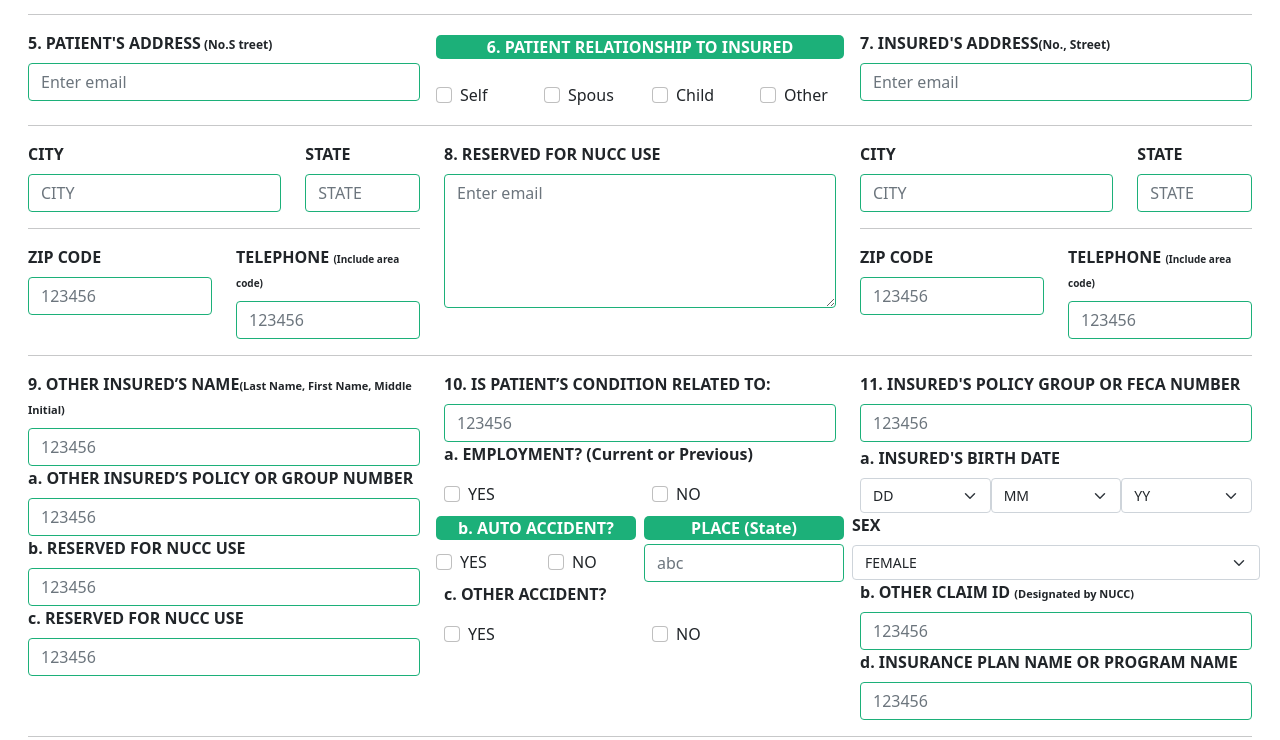
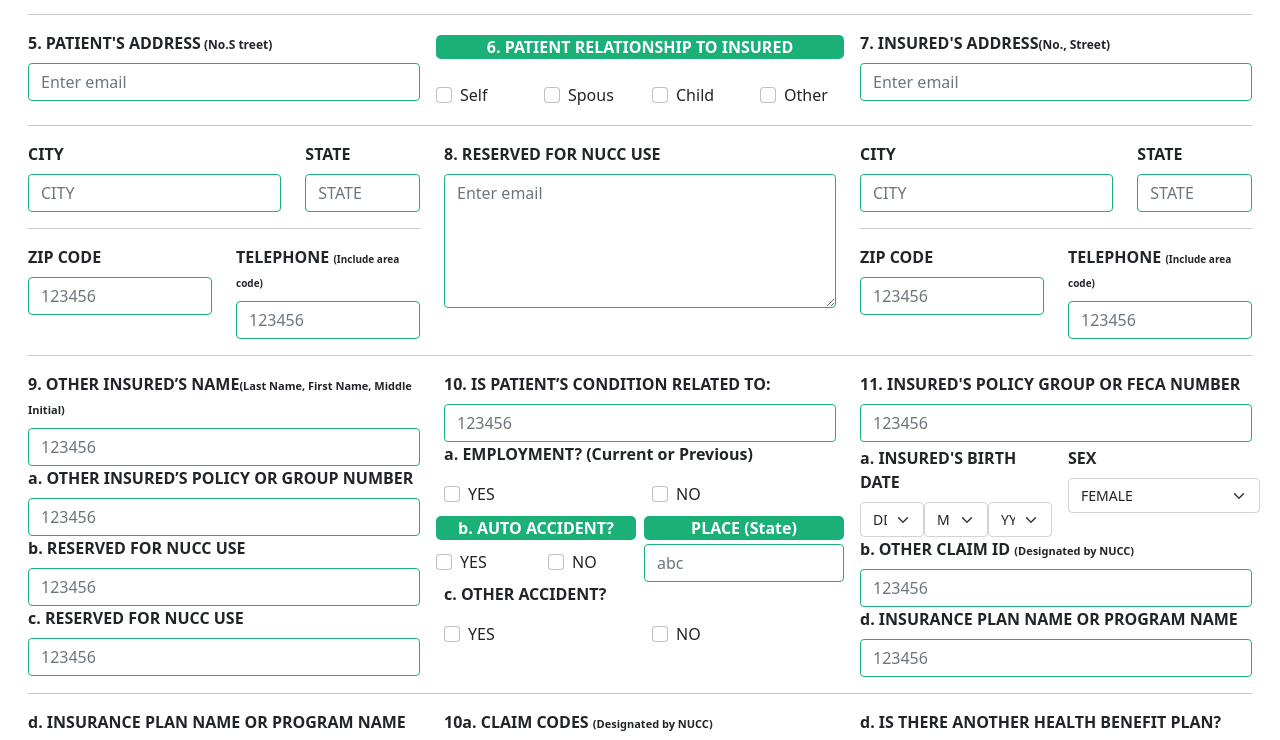
Before and after one commit to sagarashraf/ubo4From, a React (Create React App) app: page /cms in a window 1280 px wide. Shown: the part 420-1160 px from the top of the page. Built offline with nearby package versions, Linux system fonts and the light colour scheme.

Commit message:
align issue

```diff
--- a/src/components/cmsclaims/CmsClaimsForm.js
+++ b/src/components/cmsclaims/CmsClaimsForm.js
@@ -536,7 +536,7 @@ export const CmsClaimsForm = (props) => {
 
 							<Col xs={12}>
 								<Row className='pt-1'>
-									<Form.Group as={Col} xs={12} controlId='formGroupEmail'>
+									<Form.Group as={Col} controlId='formGroupEmail'>
 										<Form.Label className=' '>
 											a. INSURED'S BIRTH DATE
 										</Form.Label>
@@ -576,7 +576,6 @@ export const CmsClaimsForm = (props) => {
 									<Form.Group
 										className='px-1'
 										as={Col}
-										xs={12}
 										controlId='formGroupEmail'>
 										<Form.Label className=''>SEX</Form.Label>
 										<Form.Select
```
